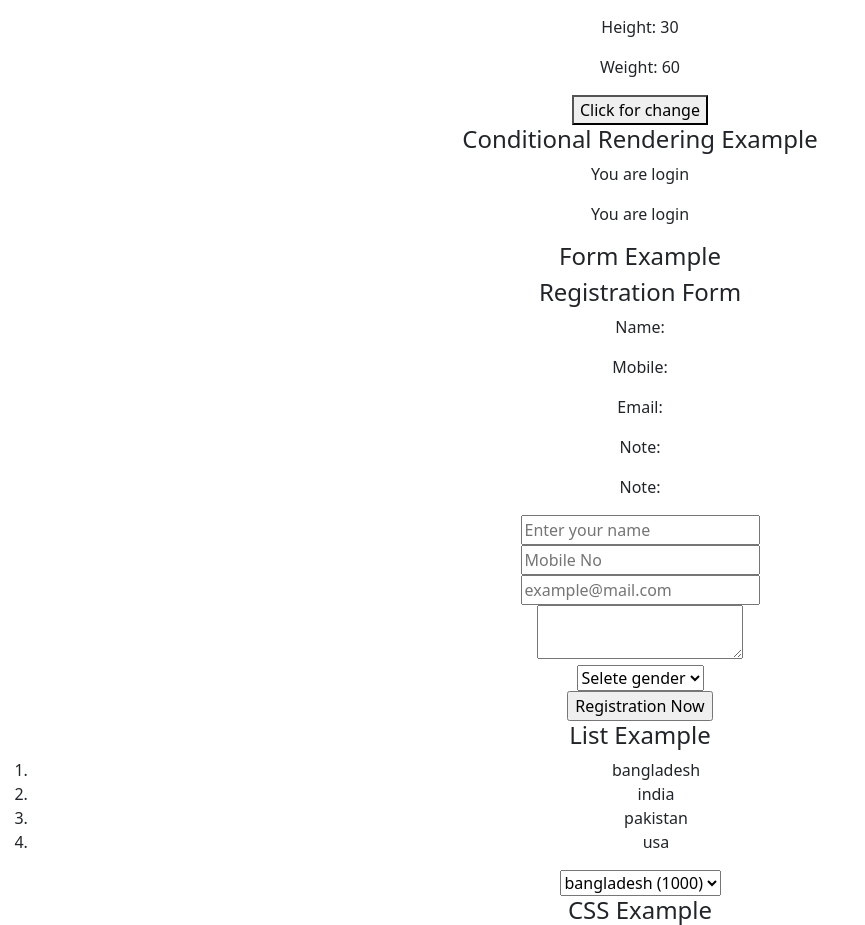
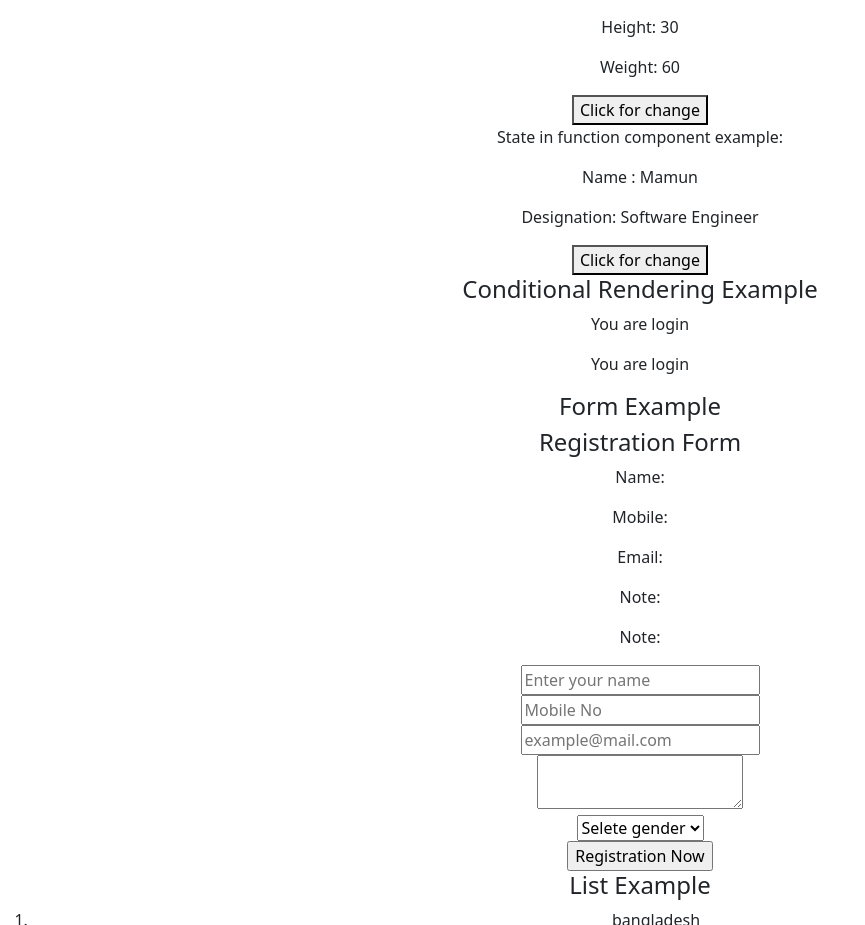
Before and after one commit to mamunurrashid1010/react-practice, a React (Create React App) app: page / in a window 1280 px wide. Shown: the part 880-1805 px from the top of the page, without its empty margins (0-865 px from the left). Built offline with nearby package versions, Linux system fonts and the light colour scheme.

Commit message:
State : state use in functional component

```diff
--- a/src/App.js
+++ b/src/App.js
@@ -24,6 +24,7 @@ import ReactTableExample from './table/ReactTableExample';
 import GetRequestExample from './httpRequest/GetRequestExample';
 import PostRequestExample from './httpRequest/PostRequestExample';
 import ReactBootstrapTableExample from './table/ReactBootstrapTableExample';
+import StateInFunction from "./state/StateInFunction";
 
 function App() {
   return (
@@ -51,6 +52,7 @@ function App() {
 
       <h4>State Example</h4>
       <StateInClass />
+      <StateInFunction/>
 
       <h4>Conditional Rendering Example</h4>
       <Example1/>
--- /dev/null
+++ b/src/state/StateInFunction.js
@@ -0,0 +1,22 @@
+import React, {useState} from 'react';
+
+const StateInFunction = () => {
+    const [name,setName] = useState("Mamun");
+    const [designation,setDesignation] = useState("Software Engineer");
+
+    function changeValue(){
+        setName("Hasan");
+        setDesignation("IT Engineer");
+    }
+
+    return (
+        <div>
+            <p>State in function component example:</p>
+            <p>Name : {name}</p>
+            <p>Designation: {designation}</p>
+            <button onClick={changeValue}>Click for change</button>
+        </div>
+    );
+};
+
+export default StateInFunction;
```
Also changed, not shown: 1 other file (tests, documents, lock files or other folders).
